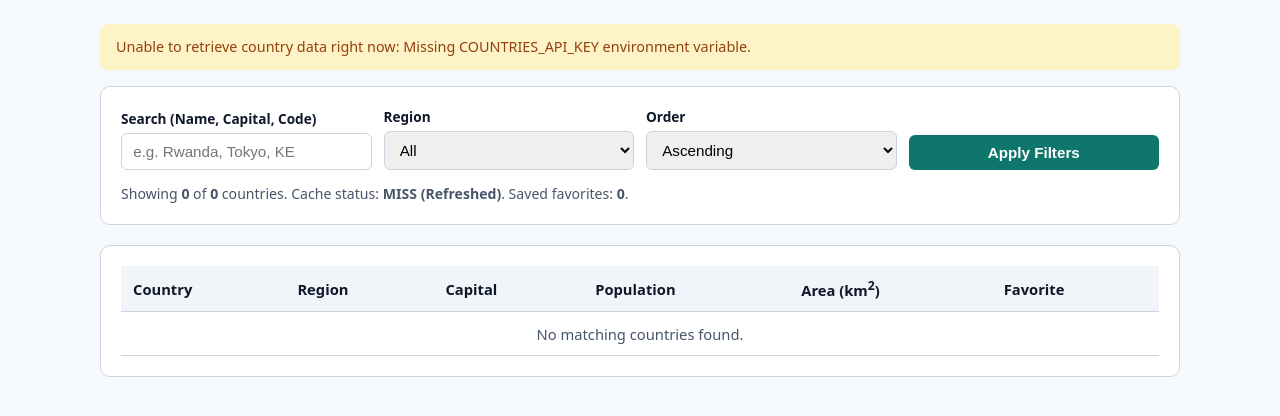
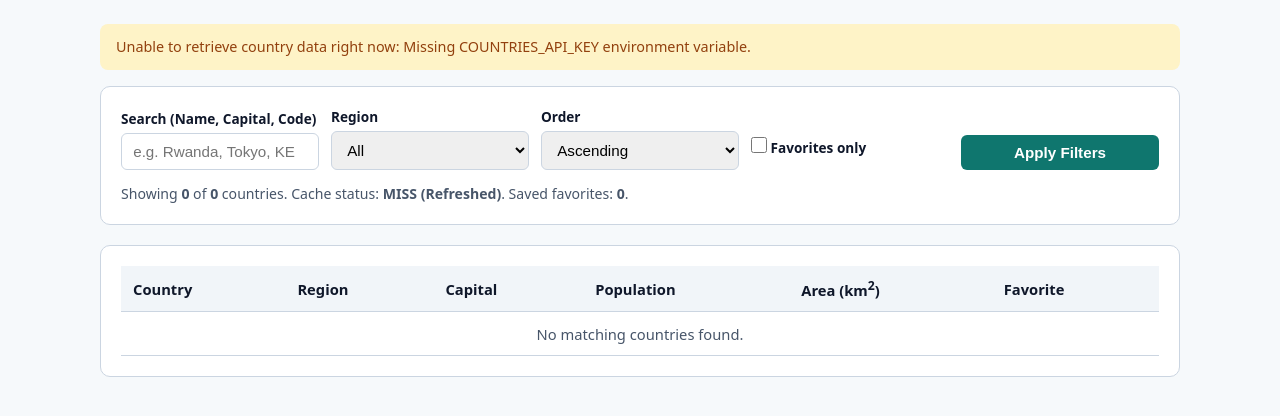
Before and after one commit to aantulay/playing_around_with_apis, a Flask app: page / in a window 1280 px wide. Shown: the part 61-477 px from the top of the page. Run offline with Flask 3, Linux system fonts and the light colour scheme; the visitor is signed in with stand-in values (Sample User, id 1).

Commit message:
favorites

```diff
--- a/app.py
+++ b/app.py
@@ -191,8 +191,9 @@ def fetch_countries_cached():
                 return _CACHE_STORE["data"], True, f"Live API issue ({exc}); serving cached data."
         return [], False, f"Unable to retrieve country data right now: {exc}"
 
-def filter_and_sort_countries(countries, query="", region="All", sort_by="name", order="asc"):
+def filter_and_sort_countries(countries, query="", region="All", sort_by="name", order="asc", favorites=None, favorites_only=False,):
     q_lower = query.lower()
+    fav_set = favorites or set()
     filtered = []
     for c in countries:
         matches_query = (
@@ -202,6 +203,7 @@ def filter_and_sort_countries(countries, query="", region="All", sort_by="name",
             or q_lower in c["code"].lower()
         )
         matches_region = (region == "All") or (c["region"].lower() == region.lower())
+        matches_fav = (not favorites_only) or (c["name"] in fav_set)
         if matches_query and matches_region:
             filtered.append(c)
 
@@ -254,6 +256,10 @@ def dashboard():
     if order not in ("asc", "desc"):
         order = "asc"
 
+    raw_fav_only = request.args.get("favorites_only") or request.args.get("favorites-only")
+    favorites_only = raw_fav_only in ("1", "true", "on")
+    fav_set = set(prefs.get("favorites") or [])
+
     prefs["sort_by"] = sort_by if sort_by in {"name", "population", "area"} else "name"
 
     countries, cache_hit, warning_msg = fetch_countries_cached()
@@ -261,7 +267,7 @@ def dashboard():
     if "All" not in regions:
         regions.insert(0, "All")
 
-    results = filter_and_sort_countries(countries, query=query, region=region, sort_by=sort_by, order=order)
+    results = filter_and_sort_countries(countries, query=query, region=region, sort_by=sort_by, order=order, favorites=fav_set, favorites_only=favorites_only,)
 
     resp = make_response(render_template(
         "index.html",
@@ -276,7 +282,8 @@ def dashboard():
         selected_region=region,
         sort_by=sort_by,
         order=order,
-        favorites=set(prefs.get("favorites", [])),
+        favorites_only=favorites_only,
+        favorites=fav_set,
         cache_hit=cache_hit,
         warning_msg=warning_msg,
         server_id=SERVER_ID,
--- a/static/style.css
+++ b/static/style.css
@@ -206,3 +206,16 @@ img.flag {
     margin-right: 0.4 rem;
     border-radius: 2px;
 }
+
+.checkbox-label {
+    flex-direction: row;
+    align-items: center;
+    gap: 0.45rem;
+    padding-bottom: 0.45rem;
+}
+
+.checkbox-label input[type="checkbox"] {
+    width: 1rem;
+    height: 1rem;
+    margin: 0;
+}
--- a/templates/index.html
+++ b/templates/index.html
@@ -69,6 +69,12 @@
                         </select>
                     </div>
                     <div>
+                        <label class="checkbox-label">
+                            <input type="checkbox" id="favorites-only" name="favorites_only" value="1" {% if favorites_only %}checked{% endif %} />
+                            <span>Favorites only</span>
+                        </label>
+                    </div>
+                    <div>
                         <button type="submit">Apply Filters</button>
                     </div>
                 </form>
```
